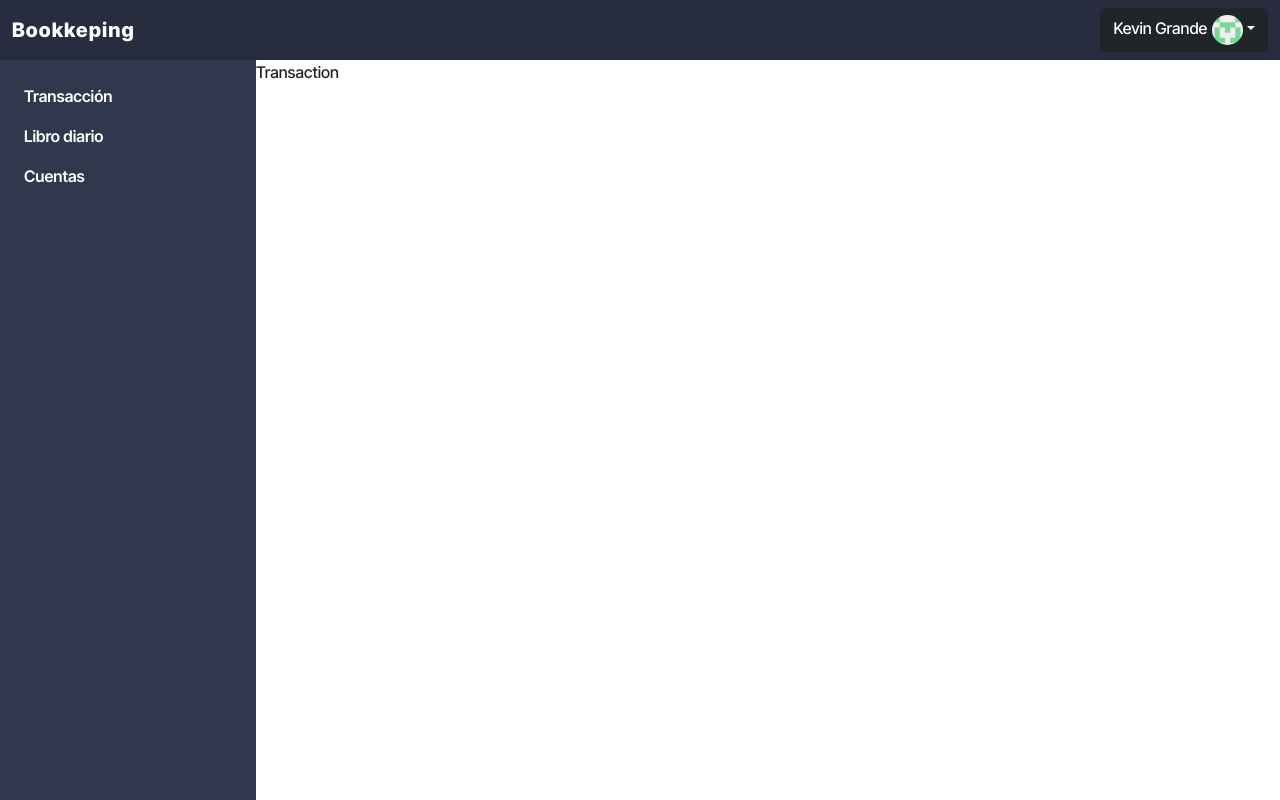
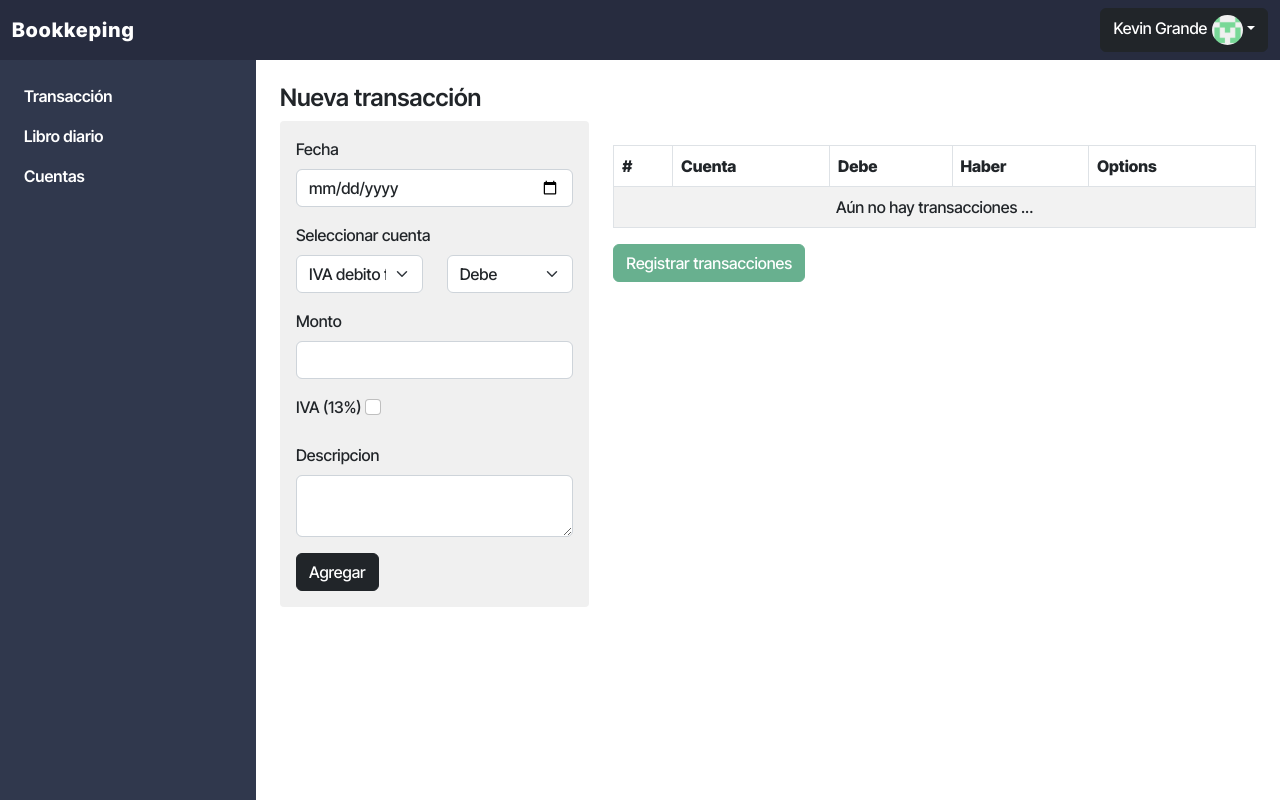
Before and after one commit to daiv05/proy_sic, a React (Create React App) app in the folder django/frontend/: page /newTransaction in a window 1280 px wide. Built offline with nearby package versions, Linux system fonts and the light colour scheme.

Commit message:
Nueva Transaccion view: Falta integrar con backend

```diff
--- a/django/frontend/package.json
+++ b/django/frontend/package.json
@@ -11,9 +11,12 @@
     "bootstrap": "^5.2.2",
     "react": "^18.2.0",
     "react-dom": "^18.2.0",
+    "react-icons": "^4.6.0",
     "react-router-dom": "^6.4.2",
     "react-scripts": "5.0.1",
     "reactstrap": "^9.1.4",
+    "sweetalert2": "^11.6.2",
+    "sweetalert2-react-content": "^5.0.5",
     "web-vitals": "^2.1.4"
   },
   "scripts": {
--- a/django/frontend/src/components/Dashboard/Main/Diario/Diario.jsx
+++ b/django/frontend/src/components/Dashboard/Main/Diario/Diario.jsx
@@ -7,7 +7,7 @@ export default function Diario() {
     <section className="libro-diario p-4">
       <h1>Libro diario</h1>
       <div className="options">
-        <Form className="d-flex gap-3 align-items-center">
+        <Form className="d-flex flex-column flex-sm-row gap-3  align-items-sm-center">
           <FormGroup>
             <Label for="dateDesde">Desde</Label>
             <Input
--- a/django/frontend/src/components/Dashboard/Main/Diario/diario.css
+++ b/django/frontend/src/components/Dashboard/Main/Diario/diario.css
@@ -1,14 +1,17 @@
 .libro-diario {
-  width: 100%;
+  width: calc(100% - 16rem);
   background-color: rgb(243, 243, 243);
+}
+@media (max-width: 768px) {
+  .libro-diario {
+    width: 100%;
+  }
 }
 .libro-diario h1 {
   font-size: 1.5rem;
   font-weight: 600;
 }
-.libro-diario .options button:last-child {
-  margin-left: 1rem;
-}
+
 .libro-diario .table-container {
   margin-top: 1rem;
 }
--- a/django/frontend/src/components/Dashboard/Main/Transaction/Transaction.jsx
+++ b/django/frontend/src/components/Dashboard/Main/Transaction/Transaction.jsx
@@ -1,7 +1,157 @@
-import React from 'react'
+import React from "react";
+import "./transaction.css";
+import { Form, FormGroup, Input, Label, Button, Table } from "reactstrap";
+import { FiTrash2 } from "react-icons/fi";
+import Swal from "sweetalert2";
+import withReactContent from "sweetalert2-react-content";
+
+import { useState } from "react";
 
 export default function Transaction() {
+  const [formData, setFormData] = useState([]);
+  const onSubmit = (e) => {
+    e.preventDefault();
+    const data = new FormData(e.target);
+    const [fecha, tipoCuenta, debeHaber, monto, descripcion] = [
+      ...data.entries(),
+    ];
+    const montoIvaValidation = data.has("iva")
+      ? parseInt(monto[1]) * 0.13 + parseInt(monto[1]) || 0
+      : parseInt(monto[1]) || 0;
+    setFormData([
+      ...formData,
+      {
+        id: Math.floor(Math.random() * 10000),
+        fecha: fecha[1],
+        tipoCuenta: tipoCuenta[1],
+        debeHaber: debeHaber[1],
+        monto: montoIvaValidation,
+        descripcion: descripcion[1] || "Descripción no adjuntada",
+      },
+    ]);
+  };
+  const handleDelete = (id) => {
+    setFormData(formData.filter((data) => data.id !== id));
+  };
+  const handleDualidad = () => {
+    const MySwal = withReactContent(Swal);
+    const montoDebe = formData
+      .filter((data) => data.debeHaber === "Debe")
+      .reduce((prev, curr) => prev + curr.monto, 0);
+    const montoHaber = formData
+      .filter((data) => data.debeHaber === "Haber")
+      .reduce((prev, curr) => prev + curr.monto, 0);
+
+    if (montoDebe === montoHaber) {
+      MySwal.fire("Good job!", "You clicked the button!", "success");
+    } else {
+      MySwal.fire({
+        icon: "error",
+        title: "Oops...",
+        text: "No cumple el principio de dualidad",
+      });
+    }
+  };
   return (
-    <div>Transaction</div>
-  )
+    <section className="transaction-container p-4">
+      <h1>Nueva transacción</h1>
+      <div className="row">
+        <div className="col-12 col-lg-4">
+          <Form className="form-container__inside p-3" onSubmit={onSubmit}>
+            <FormGroup>
+              <Label id="dateTransaction">Fecha</Label>
+              <Input
+                type="date"
+                id="dateTransaction"
+                name="fechaTransaccion"
+              ></Input>
+            </FormGroup>
+            <FormGroup>
+              <Label>Seleccionar cuenta</Label>
+              <div className="row">
+                <div className="col-6">
+                  <Input id="listCuentas" name="cuenta" type="select">
+                    <option>IVA debito fiscal</option>
+                    <option>Caja</option>
+                    <option>Compra</option>
+                  </Input>
+                </div>
+                <div className="col-6">
+                  <Input id="debeHaberOptions" name="debeHaber" type="select">
+                    <option>Debe</option>
+                    <option>Haber</option>
+                  </Input>
+                </div>
+              </div>
+            </FormGroup>
+            <FormGroup>
+              <Label for="monto">Monto</Label>
+              <Input type="number" id="monto" name="monto"></Input>
+            </FormGroup>
+            <FormGroup>
+              <Label for="monto">IVA (13%)</Label>{" "}
+              <Input type="checkbox" id="iva" name="iva"></Input>
+            </FormGroup>
+            <FormGroup>
+              <Label for="description">Descripcion</Label>
+              <Input type="textarea" id="description" name="descripcion" />
+            </FormGroup>
+            <Button type="submit" color="dark">
+              Agregar
+            </Button>
+          </Form>
+        </div>
+        <div className="mt-4 col-12 col-lg-8">
+          <Table bordered borderless hover responsive striped>
+            <thead>
+              <tr>
+                <th>#</th>
+                <th>Cuenta</th>
+                <th>Debe</th>
+                <th>Haber</th>
+                <th>Options</th>
+              </tr>
+            </thead>
+            <tbody>
+              {formData.length ? (
+                formData.map((datForm) => {
+                  return (
+                    <tr key={datForm.id}>
+                      <td>{datForm.id}</td>
+                      <td>{datForm.tipoCuenta}</td>
+                      <td>
+                        {datForm.debeHaber === "Debe" ? datForm.monto : 0}
+                      </td>
+                      <td>
+                        {datForm.debeHaber === "Haber" ? datForm.monto : 0}
+                      </td>
+                      <td>
+                        <FiTrash2
+                          className="icon-delete"
+                          onClick={() => handleDelete(datForm.id)}
+                        />
+                      </td>
+                    </tr>
+                  );
+                })
+              ) : (
+                <tr>
+                  <td colSpan={5} style={{ textAlign: "center" }}>
+                    Aún no hay transacciones ...
+                  </td>
+                </tr>
+              )}
+            </tbody>
+          </Table>
+          <Button
+            color="success"
+            disabled={!formData.length ? true : false}
+            onClick={handleDualidad}
+          >
+            Registrar transacciones
+          </Button>
+        </div>
+      </div>
+    </section>
+  );
 }
--- /dev/null
+++ b/django/frontend/src/components/Dashboard/Main/Transaction/transaction.css
@@ -0,0 +1,24 @@
+.transaction-container {
+  width: calc(100% - 16rem);
+}
+@media (max-width: 768px) {
+  .transaction-container {
+    width: 100%;
+  }
+}
+.transaction-container h1 {
+  font-size: 1.5rem;
+  font-weight: 600;
+}
+.transaction-container .form-container {
+  outline: 1px solid black;
+}
+.transaction-container .form-container__inside {
+  background-color: rgb(240, 240, 240);
+  border-radius: 4px;
+}
+.transaction-container .icon-delete {
+  cursor: pointer;
+  color: rgb(252, 36, 36);
+  font-size: 1.3rem;
+}
--- a/django/frontend/src/components/Dashboard/Sidebar/sidebar.css
+++ b/django/frontend/src/components/Dashboard/Sidebar/sidebar.css
@@ -3,6 +3,7 @@
   width: 16rem;
   background-color: #30384d;
 }
+
 .sidebar__brand {
   padding-left: 1.5rem;
   height: 4rem;
```
Also changed, not shown: 1 other file (tests, documents, lock files or other folders).
